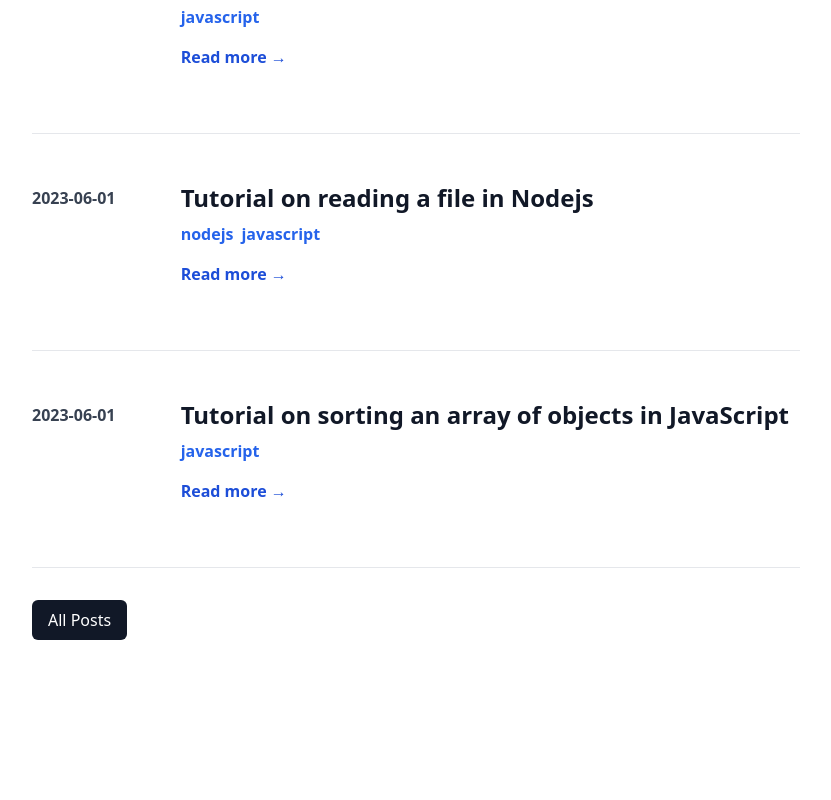
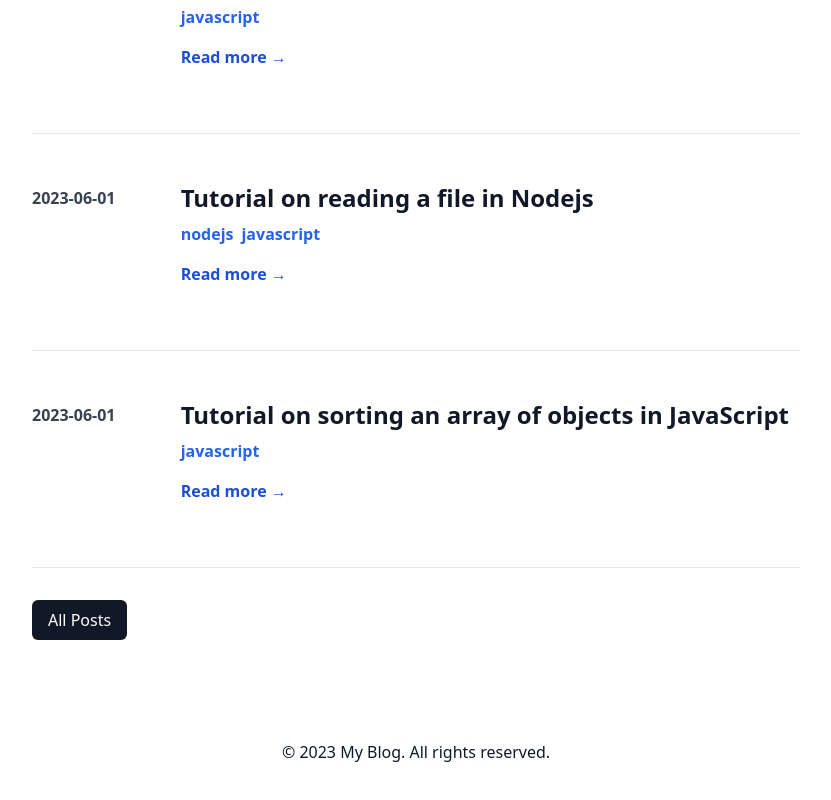
Before and after one commit to akshaymalik1995/nextjs-static-blog, a Next.js app: page / in a window 1280 px wide. Shown: the part 738-1538 px from the top of the page, without its empty margins (224-1055 px from the left). Before the commit the page ends 1430 px from the top, so only its background shows below. Built offline with nearby package versions, Linux system fonts and the light colour scheme.

Commit message:
Footer Added

```diff
--- /dev/null
+++ b/components/Footer.jsx
@@ -0,0 +1,9 @@
+export default function Footer() {
+    return (
+        <>
+        <footer className="my-12 container mx-auto flex justify-center">
+            <p className="text-gray-900">&copy; 2023 My Blog. All rights reserved.</p>
+        </footer>
+        </>
+    )
+}
--- a/components/Layout.jsx
+++ b/components/Layout.jsx
@@ -1,4 +1,5 @@
 import Navbar from "./Navbar";
+import Footer from "./Footer";
 export default function Layout({ children }) {
     return (
         <>
@@ -6,6 +7,7 @@ export default function Layout({ children }) {
             <main  className="container mx-auto p-5">
                 {children}
             </main>
+            <Footer />
 
         </>
     )
```
